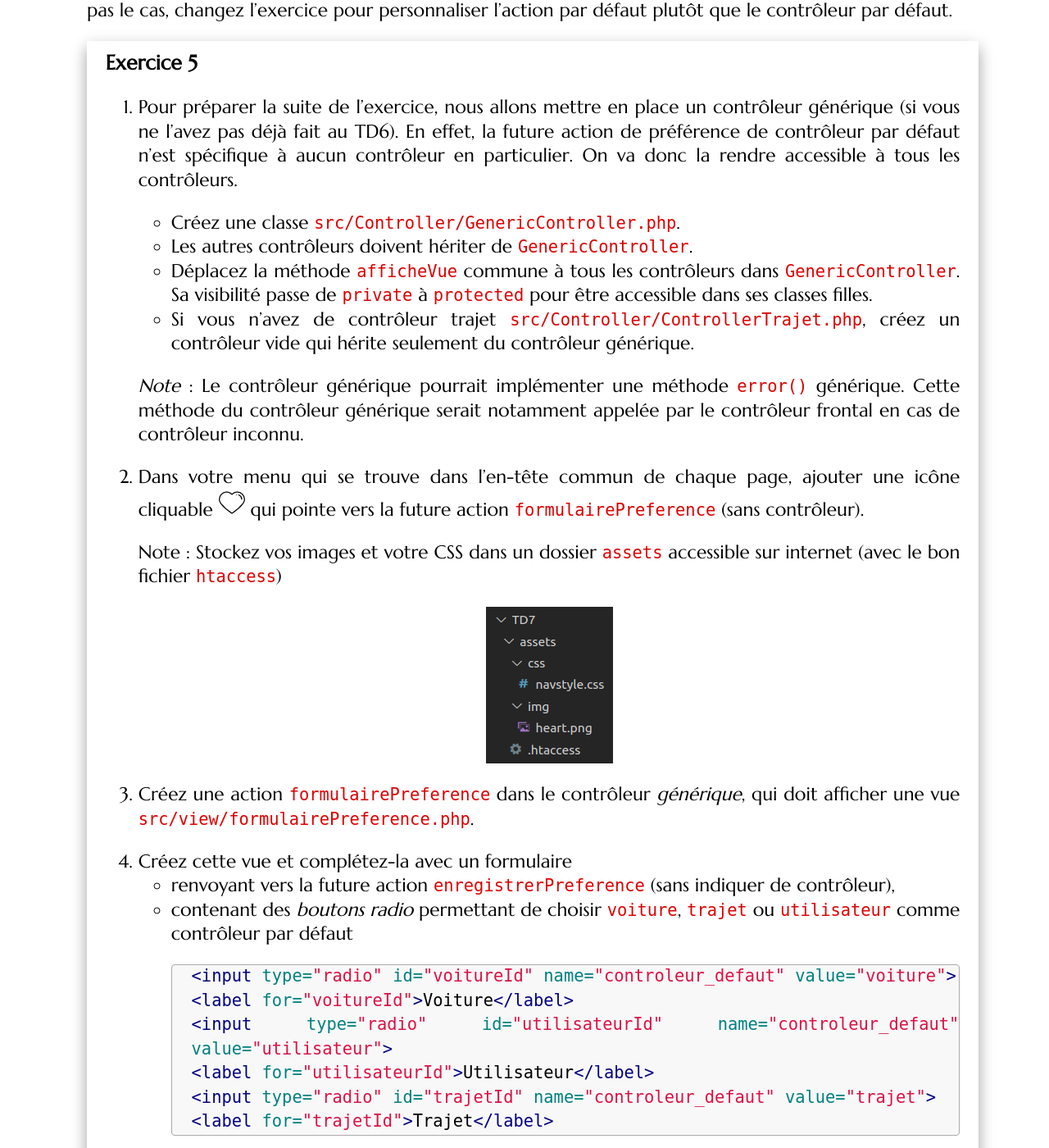
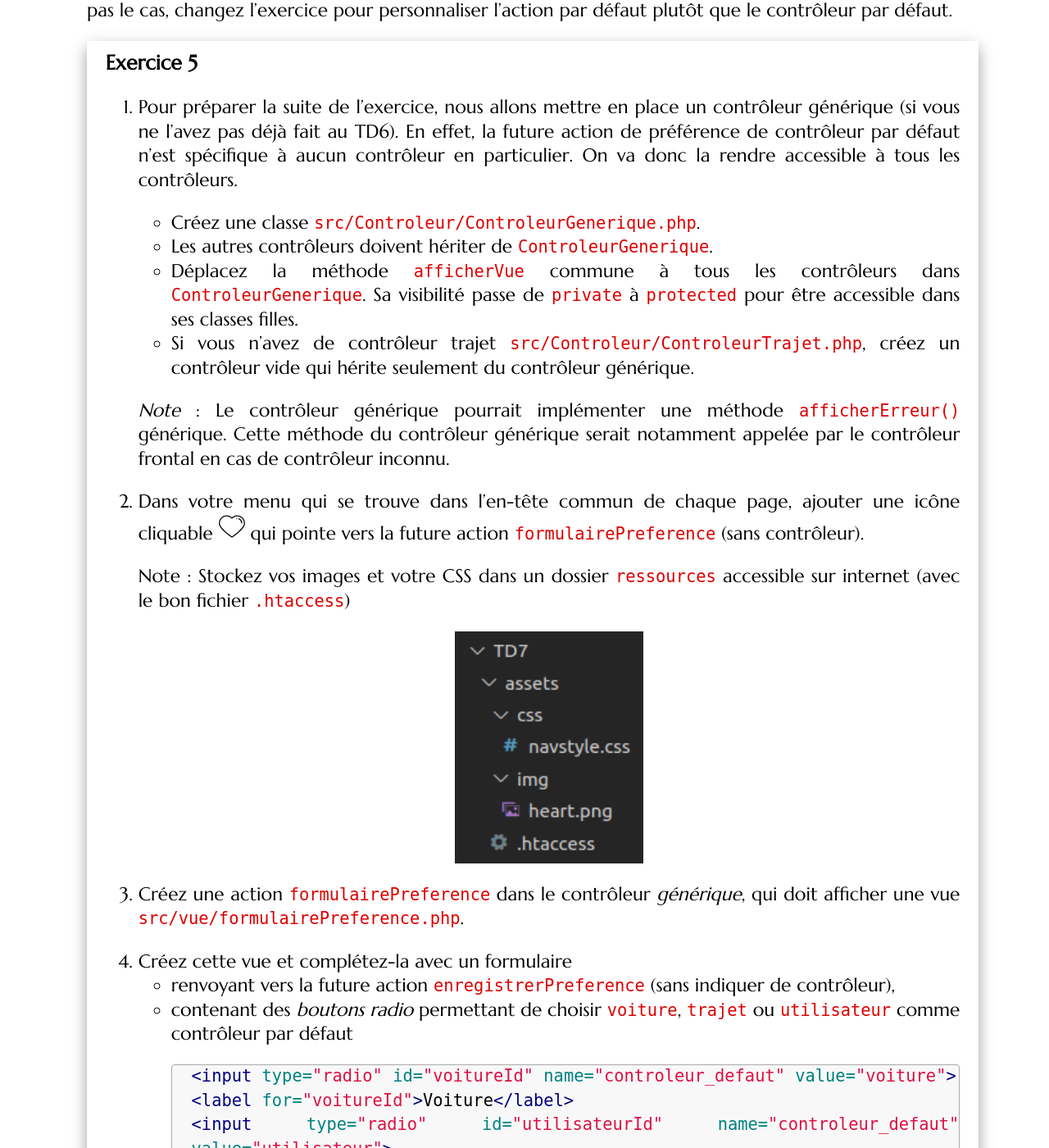
Before and after one commit to romainlebreton/R3.01-DeveloppementWeb, a Jekyll site: the page built from tutorials/tutorial7.md, in a window 1280 px wide and 1400 px high, scrolled down 7158 px. Shown: the whole window at 82% size. Built offline with Jekyll 4.4.1, drawn with Linux system fonts in a browser that asks for light colours; some web fonts are replaced; some of the changed text lies outside the part shown.

Commit message:
Màj TD7

````diff
--- a/tutorials/tutorial7.md
+++ b/tutorials/tutorial7.md
@@ -364,15 +364,15 @@ l'action par défaut plutôt que le contrôleur par défaut.
    contrôleur en particulier. On va donc la rendre accessible à tous les
    contrôleurs.
 
-   * Créez une classe `src/Controller/GenericController.php`.
-   * Les autres contrôleurs doivent hériter de `GenericController`.
-   * Déplacez la méthode `afficheVue` commune à tous les contrôleurs dans
-     `GenericController`. Sa visibilité passe de `private` à `protected` pour
+   * Créez une classe `src/Controleur/ControleurGenerique.php`.
+   * Les autres contrôleurs doivent hériter de `ControleurGenerique`.
+   * Déplacez la méthode `afficherVue` commune à tous les contrôleurs dans
+     `ControleurGenerique`. Sa visibilité passe de `private` à `protected` pour
      être accessible dans ses classes filles.
-   * Si vous n'avez de contrôleur trajet `src/Controller/ControllerTrajet.php`,
+   * Si vous n'avez de contrôleur trajet `src/Controleur/ControleurTrajet.php`,
      créez un contrôleur vide qui hérite seulement du contrôleur générique.
 
-   *Note* : Le contrôleur générique pourrait implémenter une méthode `error()`
+   *Note* : Le contrôleur générique pourrait implémenter une méthode `afficherErreur()`
    générique. Cette méthode du contrôleur générique serait notamment appelée par
    le contrôleur frontal en cas de contrôleur inconnu.
 
@@ -380,15 +380,15 @@ l'action par défaut plutôt que le contrôleur par défaut.
    une icône cliquable ![cœur]({{site.baseurl}}/assets/TD7/heart.png) qui pointe
    vers la future action `formulairePreference` (sans contrôleur).
 
-   Note : Stockez vos images et votre CSS dans un dossier `assets` accessible
-   sur internet (avec le bon fichier `htaccess`)
+   Note : Stockez vos images et votre CSS dans un dossier `ressources` accessible
+   sur internet (avec le bon fichier `.htaccess`)
 
-   ![assets]({{site.baseurl}}/assets/TD7/assets.png){: .blockcenter}
+   ![assets]({{site.baseurl}}/assets/TD7/assets.png){: .blockcenter width="230em"}
 
-1. Créez une action `formulairePreference` dans le contrôleur *générique*, qui
-   doit afficher une vue `src/view/formulairePreference.php`.
+3. Créez une action `formulairePreference` dans le contrôleur *générique*, qui
+   doit afficher une vue `src/vue/formulairePreference.php`.
 
-1. Créez cette vue et complétez-la avec un formulaire
+4. Créez cette vue et complétez-la avec un formulaire
    * renvoyant vers la future action `enregistrerPreference` (sans indiquer de contrôleur),
    * contenant des *boutons radio* permettant de choisir `voiture`, `trajet` ou
    `utilisateur` comme contrôleur par défaut
@@ -431,26 +431,26 @@ l'action par défaut plutôt que le contrôleur par défaut.
    }
    ```
 
-4. Écrire l'action `enregistrerPreference` du contrôleur générique qui
+2. Écrire l'action `enregistrerPreference` du contrôleur générique qui
    * récupère la valeur `controleur_defaut` du formulaire,
    * l'enregistre dans un cookie en utilisant la classe `PreferenceControleur`,
-   * appelle une nouvelle vue `src/view/enregistrerPreference.php`
+   * appelle une nouvelle vue `src/vue/enregistrerPreference.php`
      qui affiche *La préférence de contrôleur est enregistrée !*.
 
-5. Vérifier que ce cookie a bien été déposé à l'aide des outils de développement.
+3. Vérifier que ce cookie a bien été déposé à l'aide des outils de développement.
 
-3. Dans le contrôleur frontal, le contrôleur par défaut est `voiture`. Faites en
+4. Dans le contrôleur frontal, le contrôleur par défaut est `voiture`. Faites en
    sorte d'utiliser la préférence de contrôleur par défaut si elle existe.
 
 5. Testez le bon fonctionnement de cette personnalisation de la page d'accueil en
 choisissant autre chose que `voiture` dans le formulaire.
 
-1. Il est possible que vos anciens liens du contrôleur voiture (vues `list` et
-   `detail`) et de la barre de menu (`view.php`) n'indiquait pas le contrôleur
+1. Il est possible que vos anciens liens du contrôleur voiture (vues `liste` et
+   `detail`) et de la barre de menu (`vueGenerale.php`) n'indiquait pas le contrôleur
    voiture, car c'était le contrôleur par défaut. Si nécessaire, rajoutez
    l'indication du contrôleur dans ces liens.
 
-1. On souhaite que le formulaire de préférence soit déjà coché si la préférence
+2. On souhaite que le formulaire de préférence soit déjà coché si la préférence
    existe déjà. Implémentez cette fonctionnalité. Vous utiliserez l'attribut
    `checked` pour cocher un `<input type="radio">`.
 
@@ -729,7 +730,7 @@ alors le message disparait
    requête et lus lors de la requête de redirection suivante.
 
 1. Les messages flash peuvent s'afficher sur n'importe quelle page qui utilise
-   la vue générique `view.php`. Il faudra donc mettre à jour `view.php` pour
+   la vue générique `vueGenerale.php`. Il faudra donc mettre à jour `vueGenerale.php` pour
    afficher tous les messages flash existants. Il faudra aussi penser à ce
    qu'une variable contenant les messages flash soit donné en paramètre lors de
    l'affichage de la vue.
````
Also changed, not shown: other parts of tutorials/tutorial7.md (+12 -11 lines), index.md (+1 -1 lines).
